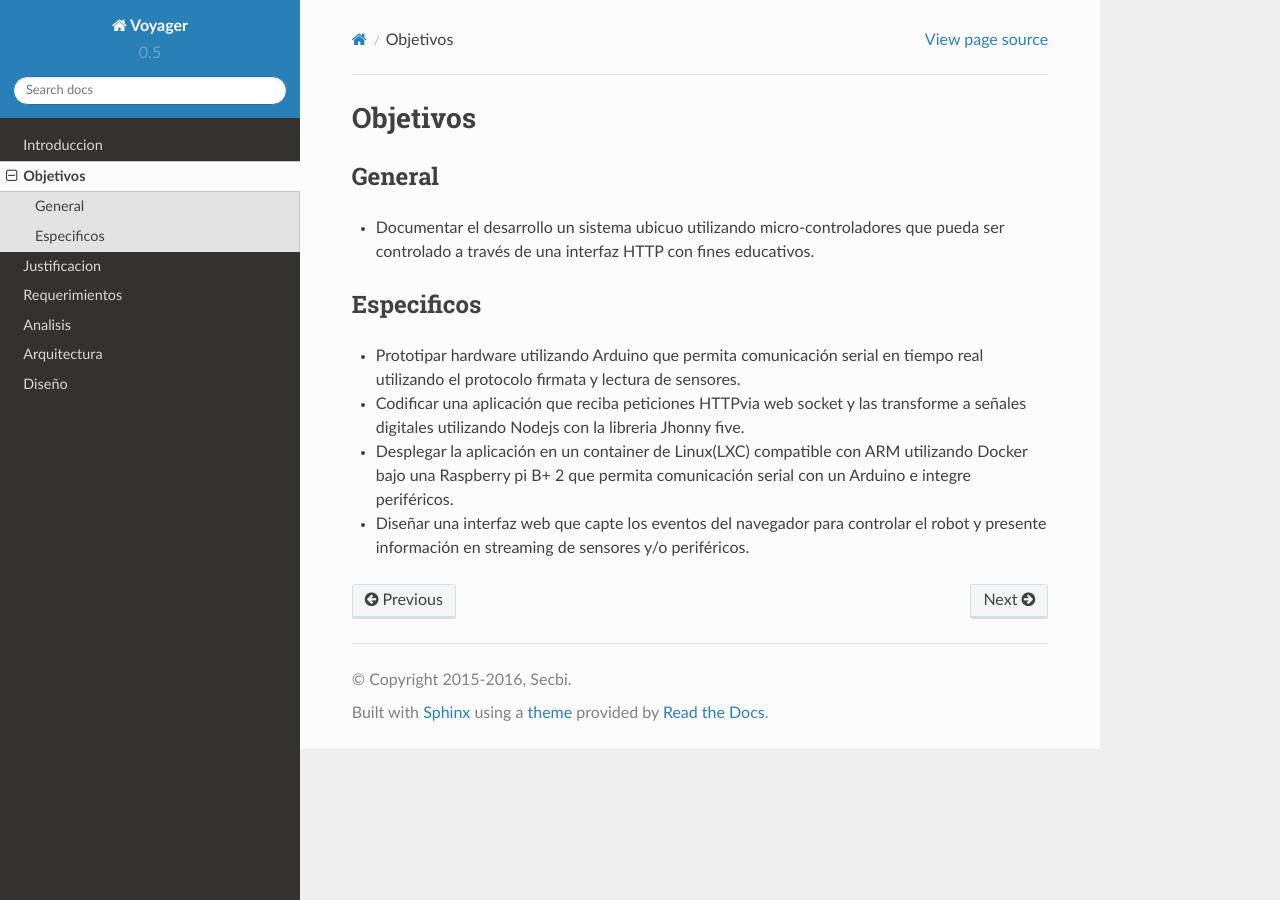
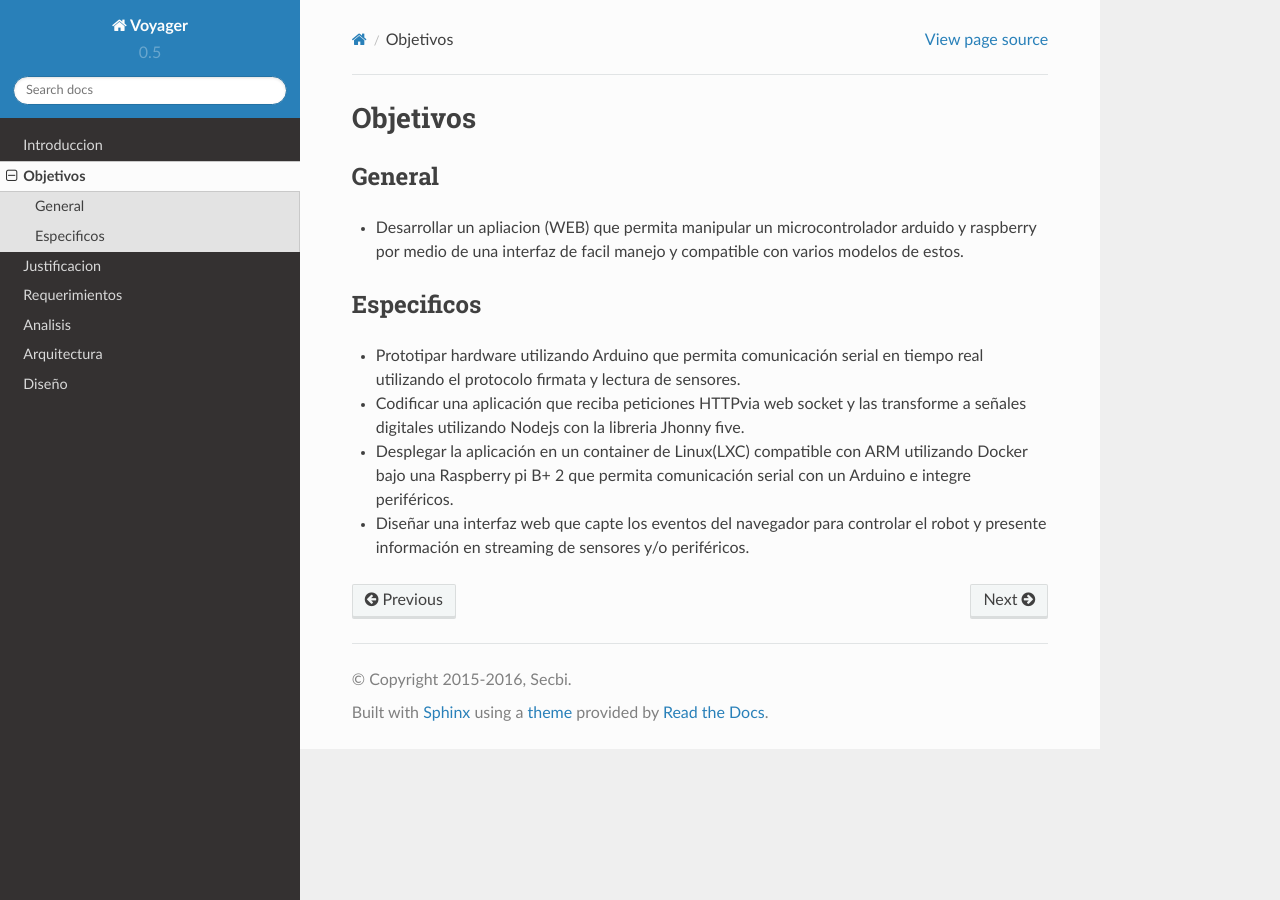
Before and after one commit to juliocesar-io/voyager-bot, a Sphinx documentation site: the page built from docs/objetivos.rst, in a window 1280 px wide. Built offline with Sphinx 7.4.7 and the Read the Docs theme 2.0.0, drawn with Linux system fonts in a browser that asks for light colours.

Commit message:
update obj

```diff
--- a/docs/objetivos.rst
+++ b/docs/objetivos.rst
@@ -5,7 +5,8 @@ Objetivos
 General
 -------
 
-- Documentar el desarrollo un sistema ubicuo utilizando micro-controladores que pueda ser controlado a través de una interfaz HTTP con fines educativos.
+- Desarrollar un apliacion (WEB) que permita manipular un microcontrolador arduido y raspberry por medio de una interfaz de facil manejo y compatible con varios modelos de estos.
+
 
 Especificos
 -----------
```
